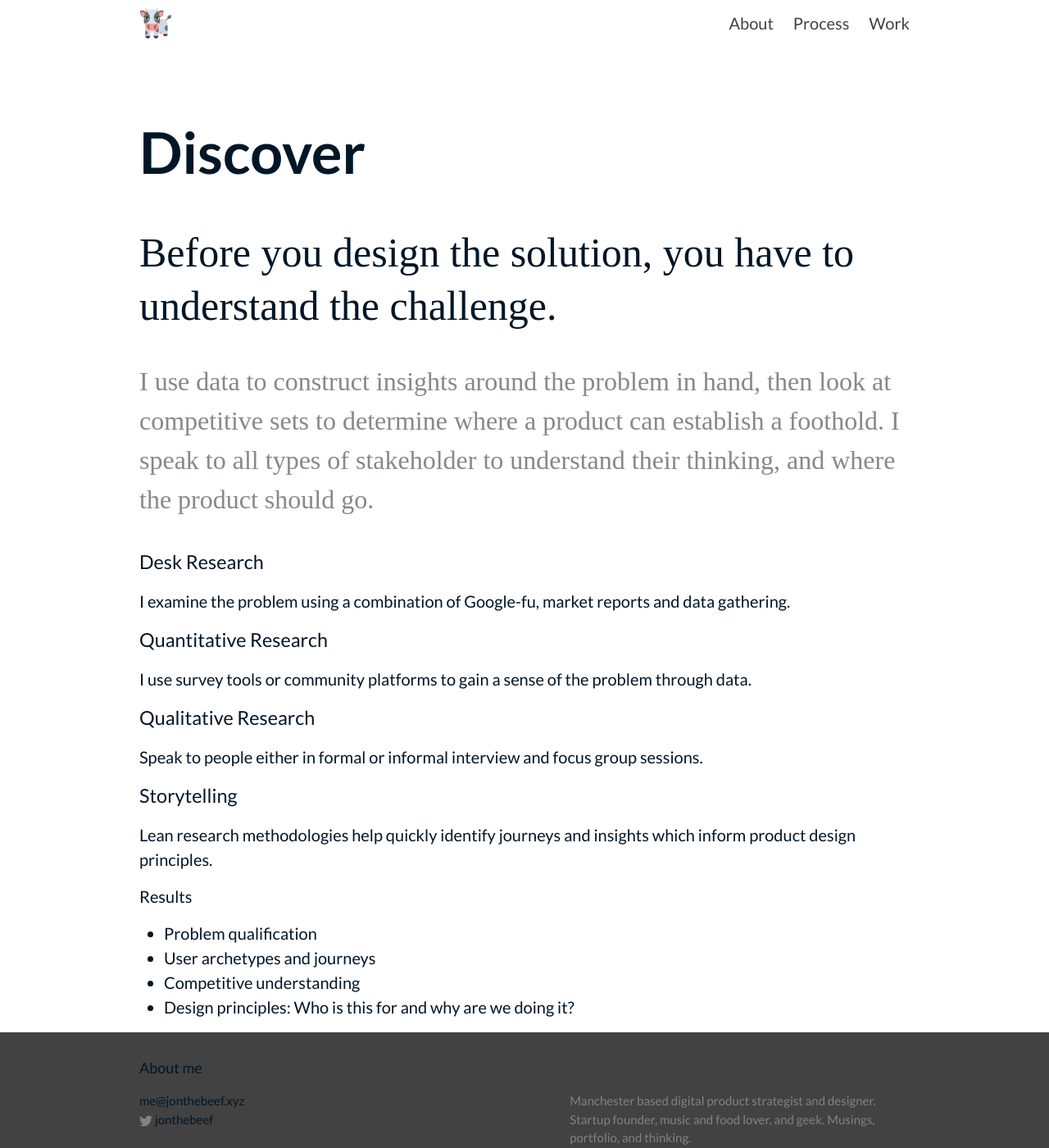
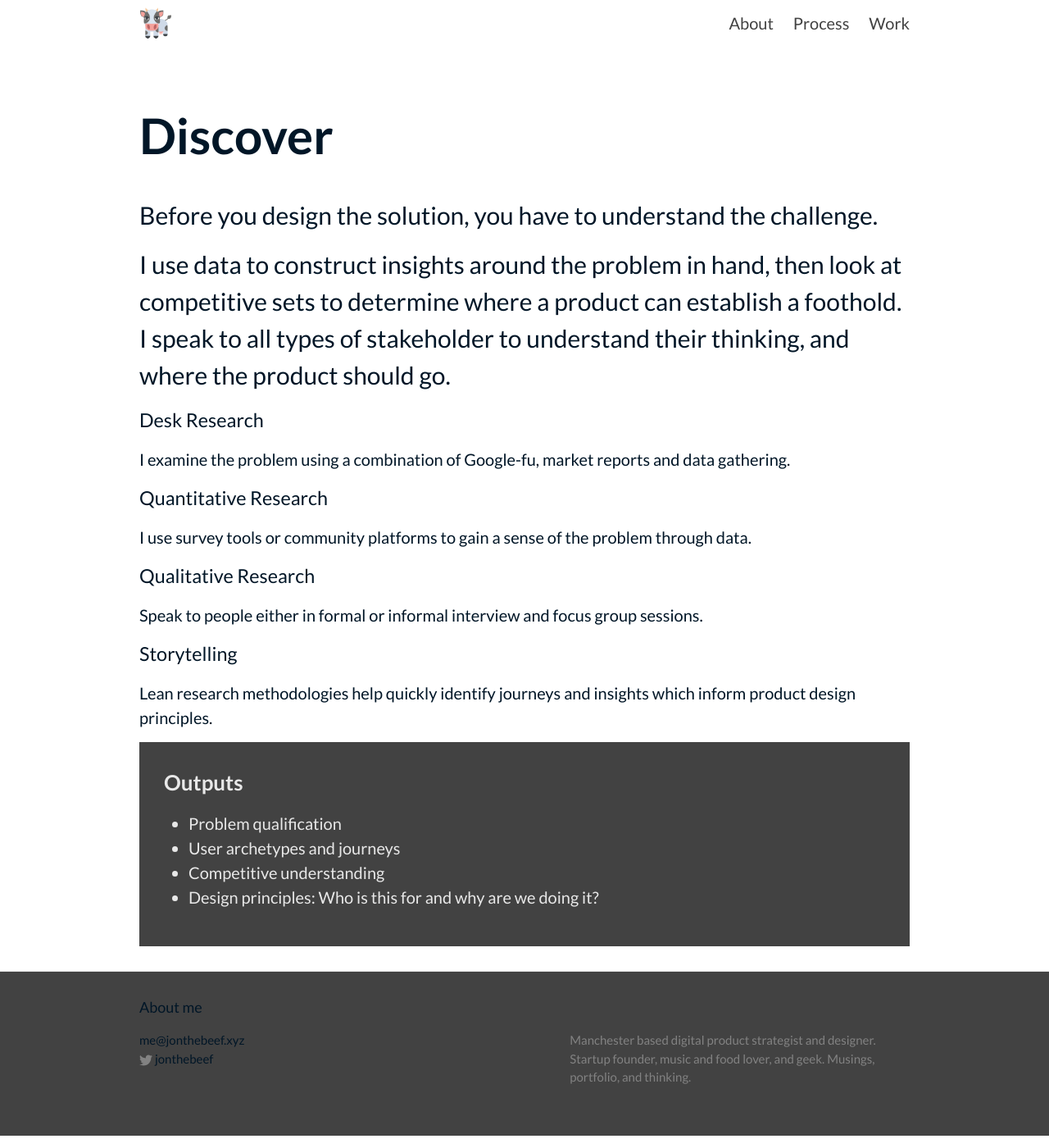
Before and after one commit to jonthebeef/jonthebeef.github.io, a Jekyll site: the page built from _process/discover.md, in a window 1280 px wide and 1400 px high. Shown: the whole window at 82% size. Built offline with Jekyll 4.4.1, drawn with Linux system fonts in a browser that asks for light colours; some web fonts are replaced.

Commit message:
process page layouts

```diff
--- a/_process/discover.md
+++ b/_process/discover.md
@@ -20,8 +20,12 @@ Speak to people either in formal or informal interview and focus group sessions.
 ### Storytelling
 Lean research methodologies help quickly identify journeys and insights which inform product design principles.
 
-#### Results
-- Problem qualification
-- User archetypes and journeys
-- Competitive understanding
-- Design principles: Who is this for and why are we doing it?
+<div class="process-results">
+  <h4>Outputs</h4>
+  <ul>
+    <li>Problem qualification</li>
+    <li>User archetypes and journeys</li>
+    <li>Competitive understanding</li>
+    <li>Design principles: Who is this for and why are we doing it?</li>
+  </ul>
+</div>
--- a/_sass/_layout.scss
+++ b/_sass/_layout.scss
@@ -367,7 +367,7 @@
 }
 
 .homeview {
-  background-image: url("/images/nickandpj.gif");
+  background-image: url("/images/princegocrazy.gif");
   // background-color: $pink-color;
   background-repeat: no-repeat;
   background-attachment: fixed;
@@ -381,7 +381,7 @@
 
   h1 {
     font-family: "Comfortaa", sans-serif;
-    font-size: 22vw;
+    font-size: 19vw;
     color: white;
     line-height: 1.1;
     // margin-bottom: 3%;
@@ -396,7 +396,7 @@
 
     h2 {
       font-family: "Codystar", sans-serif;
-      font-size: 7vw;
+      font-size: 5vw;
       color: white;
       text-align: center;
       // @include media-query($on-laptop) {
@@ -431,38 +431,37 @@
       }
 }
 
-  h1#before-you-design-the-solution-you-have-to-understand-the-challenge {
-    font-size: 2.5em;
-    line-height: 1.3;
-    font-family: serif;
-  }
+  // h1#before-you-design-the-solution-you-have-to-understand-the-challenge {
+  //   font-size: 2.5em;
+  //   line-height: 1.3;
+  //   font-family: serif;
+  // }
+  //
+  // h2#i-use-data-to-construct-insights-around-the-problem-in-hand-then-look-at-competitive-sets-to-determine-where-a-product-can-establish-a-foothold-i-speak-to-all-types-of-stakeholder-to-understand-their-thinking-and-where-the-product-should-go {
+  //   font-size: 32px;
+  //   font-family: "Source Serif Pro", serif;
+  //   font-weight: 400;
+  //   padding: 20px 0;
+  //   color: #8b8687;
+  // }
+  //
+  // header.page-header {
+  //
+  //   h1 {
+  //     font-size: 3.5em;
+  //     line-height: 1.3;
+  //     font-weight: 700;
+  //     padding-top: 140px;
+  //     padding-bottom: 30px;
+  //   }
+  //
+  // }
 
-  h2#i-use-data-to-construct-insights-around-the-problem-in-hand-then-look-at-competitive-sets-to-determine-where-a-product-can-establish-a-foothold-i-speak-to-all-types-of-stakeholder-to-understand-their-thinking-and-where-the-product-should-go {
-    font-size: 32px;
-    font-family: "Source Serif Pro", serif;
-    font-weight: 400;
-    padding: 20px 0;
-    color: #8b8687;
-  }
-
-  header.page-header {
-
-    h1 {
-      font-size: 3.5em;
-      line-height: 1.3;
-      font-weight: 700;
-      padding-top: 140px;
-      padding-bottom: 30px;
-    }
-
-  }
-
-  .process {
+  .myprocess {
       display: inline-block;
       width: 267px;
       height: 28.4%;
-      margin-right: 6%;
-      background-color: $grey-color;
+      margin-right: 6.3%;
       color: white;
       text-align: center;
       vertical-align: middle;
@@ -472,17 +471,95 @@
       text-decoration: none;
       font-family: "Source Serif Pro", serif;
       font-weight: 400;
-
+      border: 1px white solid;
 
       &:hover {
-        background-color: $pink-color;
         text-decoration: none;
+        opacity: 0.8;
+        box-shadow: 0 10px 11px rgba(0, 0, 0, 0.2);
       }
     }
 
-  .processes {
-    margin: 60px 0;
+  .myprocesses {
     width: 100%;
-    :last-child:not(:only-child) { margin-right: 0px !important}
+    position: relative;
+    top: 50%;
+    transform: translateY(-50%);
+    a:nth-child(1) {background-image: url("/images/discovery2.gif"); background-position: center; height: auto;}
+    a:nth-child(2) {background-image: url("/images/design.gif"); background-position: top; height: auto;}
+    a:nth-child(3) {background-image: url("/images/measure.gif"); background-position: center; background-size: cover; background-repeat: no-repeat; height: auto; margin-right: 0px !important;}
+}
+
+  .myprocess-content {
+    height: 100vh;
+  }
+
+  // Process page styles
+  .process-content {
+      font-family: "Source Serif Pro", serif;
+      font-weight: 400;
+      font-size: 20px / 1.5;
+
+      h1{
+
+        font-size: 40px;
+        line-height: 50px;
+        background-color: $pink-color;
+        color: white;
+        // font-weight: 700;
+        margin-bottom: $spacing-unit;
+        padding: 40px;
+            border-radius: 20px;
+
+      }
+
+      h2 {
+
+      }
+
+      h3 {
+        font-size: 26px;
+        font-family: "Lato", "Helvetica Neue", Helvetica, Arial, sans-serif;
+        font-weight: 700;
+        color: #8b8687;
+        padding-bottom: 15px;
+        }
+
+      p {
+        margin-bottom: $spacing-unit;
+      }
+
+      ul {
+        margin-bottom: 0px;
+      }
+  }
+
+  .process-heading {
+      font-size: 20px;
+      margin-top: 120px;
 
   }
+
+  .process-results {
+    background-color:$grey-color-dark;
+    color:$grey-color-light;
+    padding: $spacing-unit;
+    margin-bottom: $spacing-unit !important;
+
+
+    h4 {
+      font-size: 26px;
+      font-family: "Lato", "Helvetica Neue", Helvetica, Arial, sans-serif;
+      font-weight: 700;
+    }
+  }
+
+  h1.page-title {
+    margin-top: 120px;
+    margin-bottom: $spacing-unit;
+    font-size: 60px;
+    font-weight: 700;
+    // text-align:center;
+    // font-family: "Source Serif Pro", serif;
+    // font-style: oblique;
+  }
```
Also changed, not shown: _process/design.md (+10 -6 lines), _process/measure.md (+8 -4 lines).
